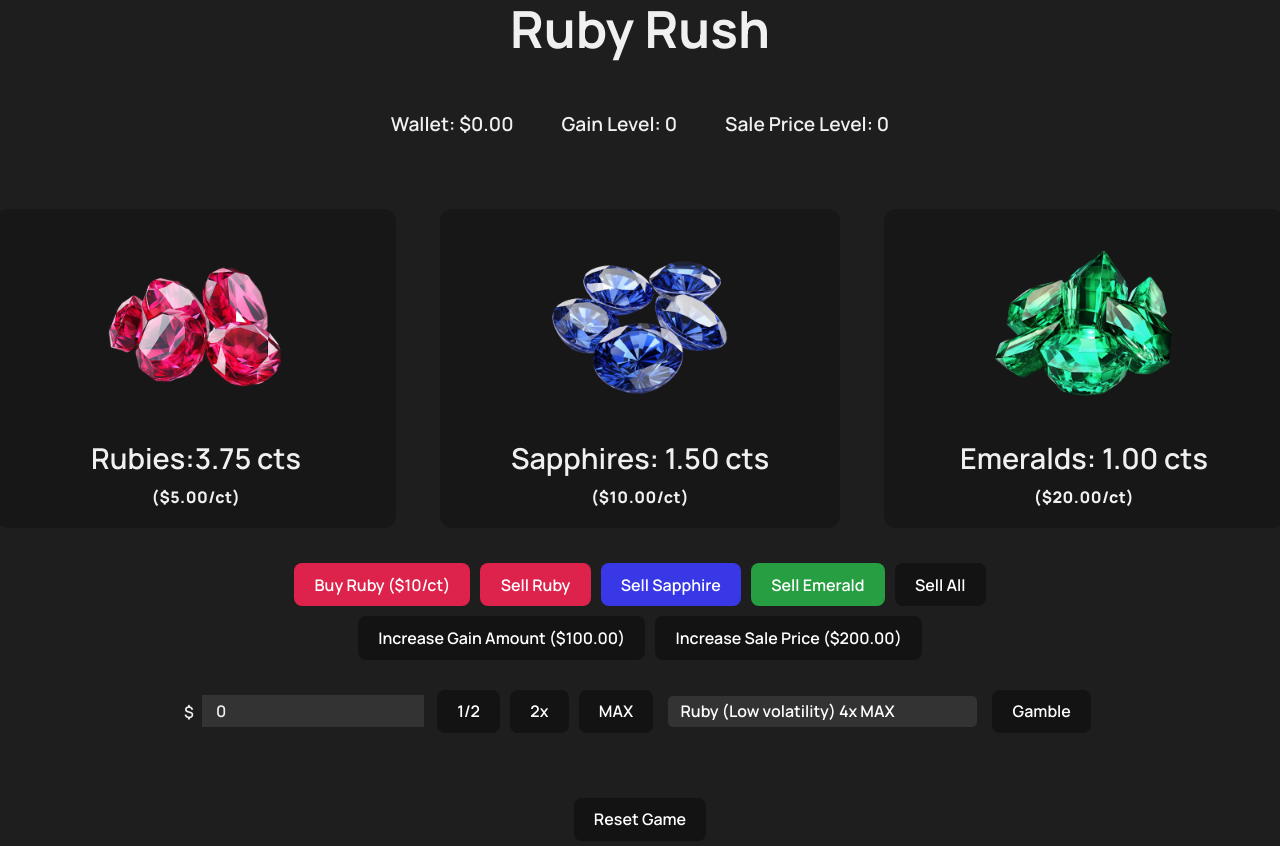
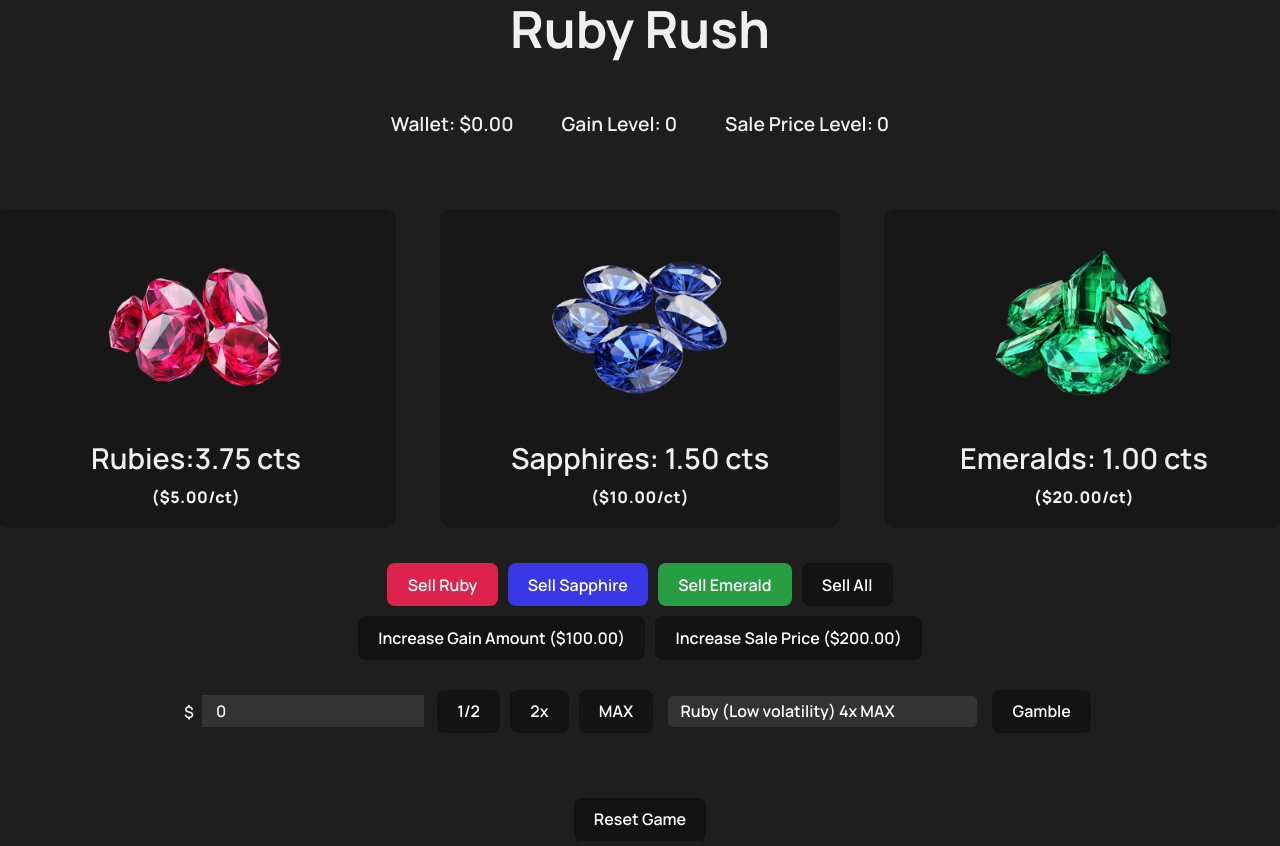
Before and after one commit to bryanpdl/Ruby-Rush, a React (Vite) app: page / in a window 1280 px wide. Shown: the top 846 px of the page. Built offline with nearby package versions, Linux system fonts and the light colour scheme.

Commit message:
Removed ruby buyer

```diff
--- a/src/App.jsx
+++ b/src/App.jsx
@@ -111,14 +111,14 @@ const App = () => {
   };
 
 
-  const buyGemstones = () => {
-    if (money >= 10) {
-      setGemstones(gemstones => ({ ...gemstones, ruby: gemstones.ruby + 1 }));
-      setMoney(money => money - 10);
-    } else {
-      alert("Not enough money to buy gemstones!");
-    }
-  }
+  // const buyGemstones = () => {
+  //   if (money >= 10) {
+  //     setGemstones(gemstones => ({ ...gemstones, ruby: gemstones.ruby + 1 }));
+  //     setMoney(money => money - 10);
+  //   } else {
+  //     alert("Not enough money to buy gemstones!");
+  //   }
+  // }
 
   const autoClickGemstones = useCallback(() => {
     setGemstones(prev => ({
@@ -304,7 +304,7 @@ const App = () => {
 
 
       <div className="main-buttons">
-        <button className="button-ruby" onClick={buyGemstones}>Buy Ruby ($10/ct)</button>
+        {/* <button className="button-ruby" onClick={buyGemstones}>Buy Ruby ($10/ct)</button> */}
         <button className="button-ruby" onClick={() => sellAllIndGemstones('ruby')}>Sell Ruby</button>
         <button className="button-sapphire" onClick={() => sellAllIndGemstones('sapphire')}>Sell Sapphire</button>
         <button className="button-emerald" onClick={() => sellAllIndGemstones('emerald')}>Sell Emerald</button>
```
